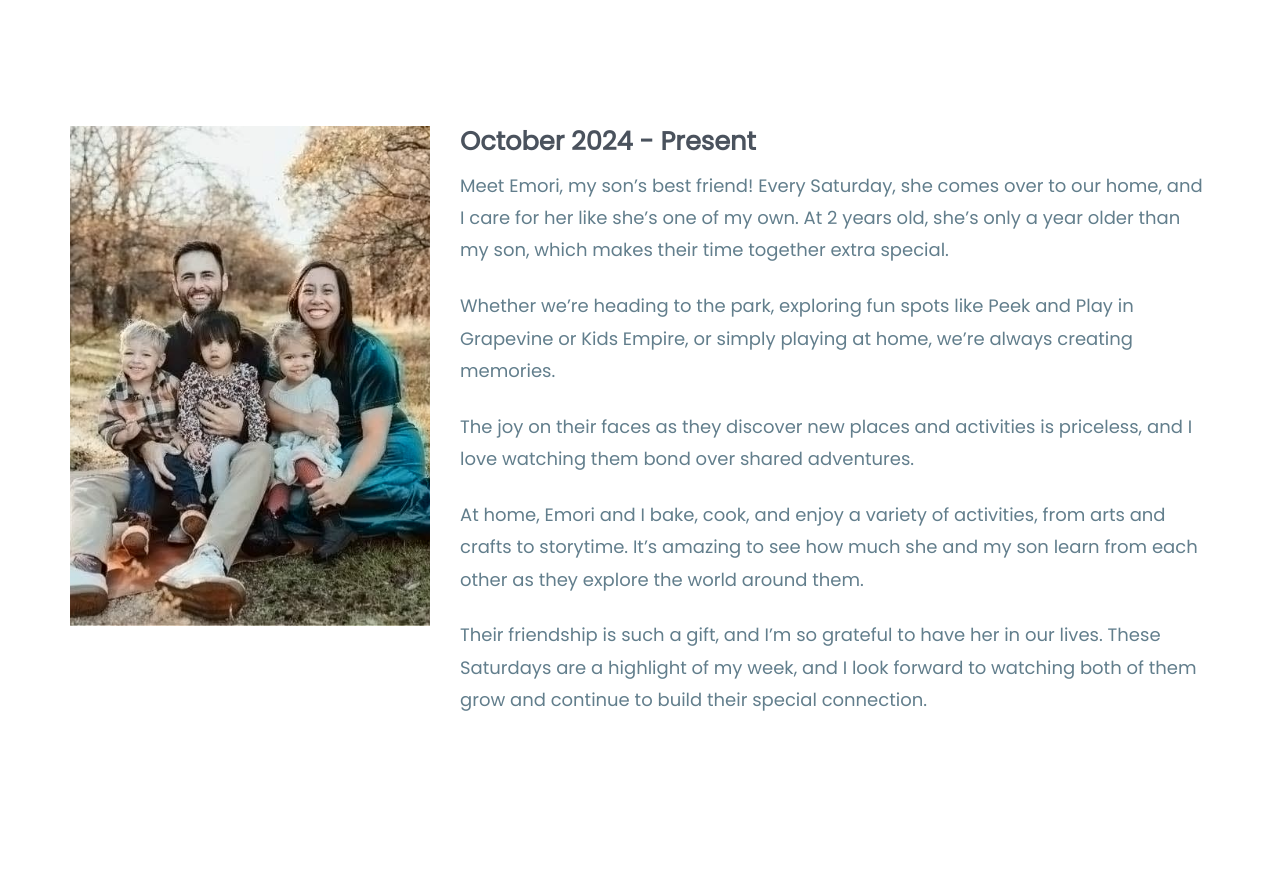
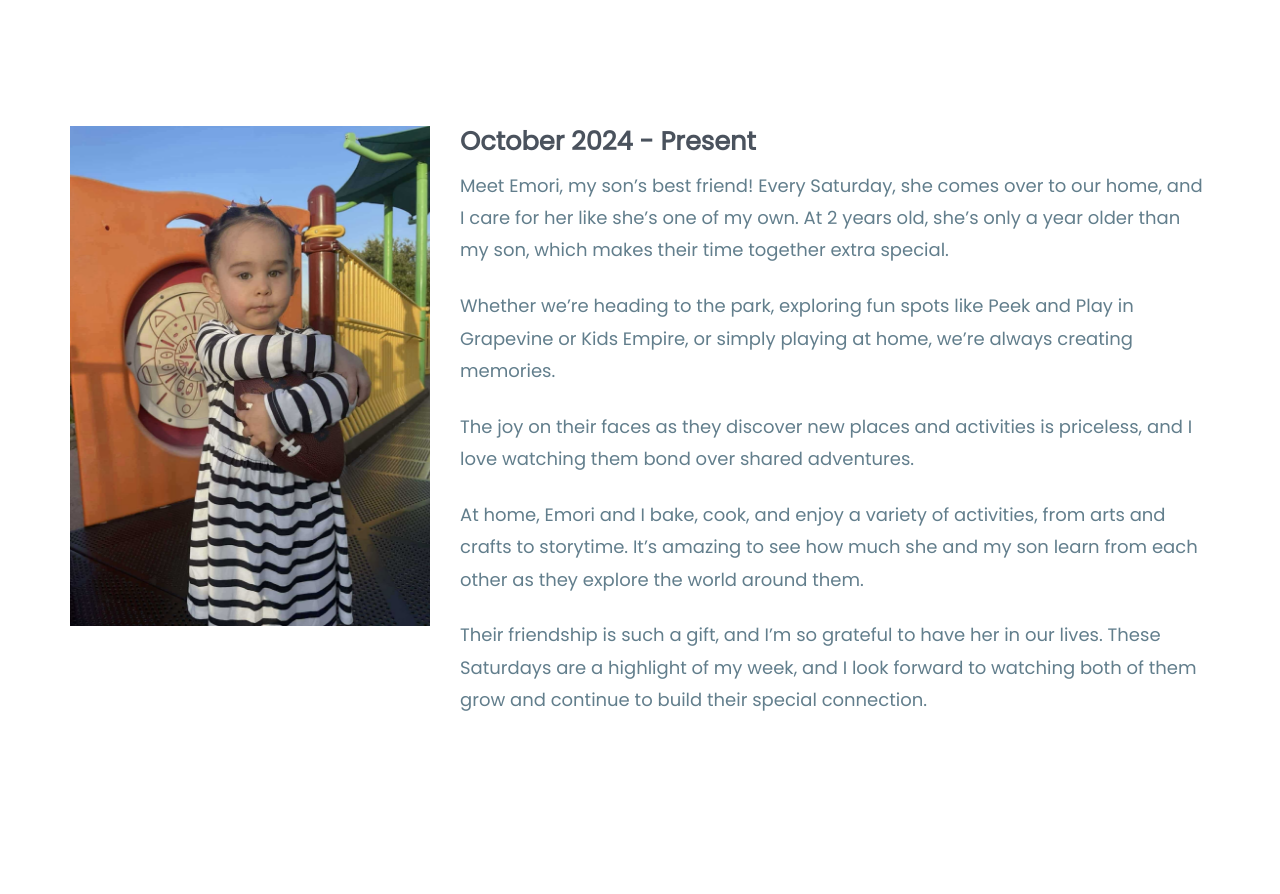
Before and after one commit to missLheira/MsLheirasCare.github.io, a website: page experiences.html in a window 1280 px wide. Shown: the part 2660-3554 px from the top of the page. Drawn offline with Linux system fonts and the light colour scheme; files whose address does not match are found by name.

Commit message:
Update experiences.html

```diff
--- a/experiences.html
+++ b/experiences.html
@@ -102,7 +102,7 @@
       <div class="row probootstrap-lg-service probootstrap-animate" data-animate-effect="fadeIn">
         <div class="col-md-4">
           <div>
-            <i class="img-bg" style="background-image: url(img/img_12.jpg);"></i>
+            <i class="img-bg" style="background-image: url(img/img_10.jpg);"></i>
           </div>
         </div>
         <div class="col-md-8">
```
